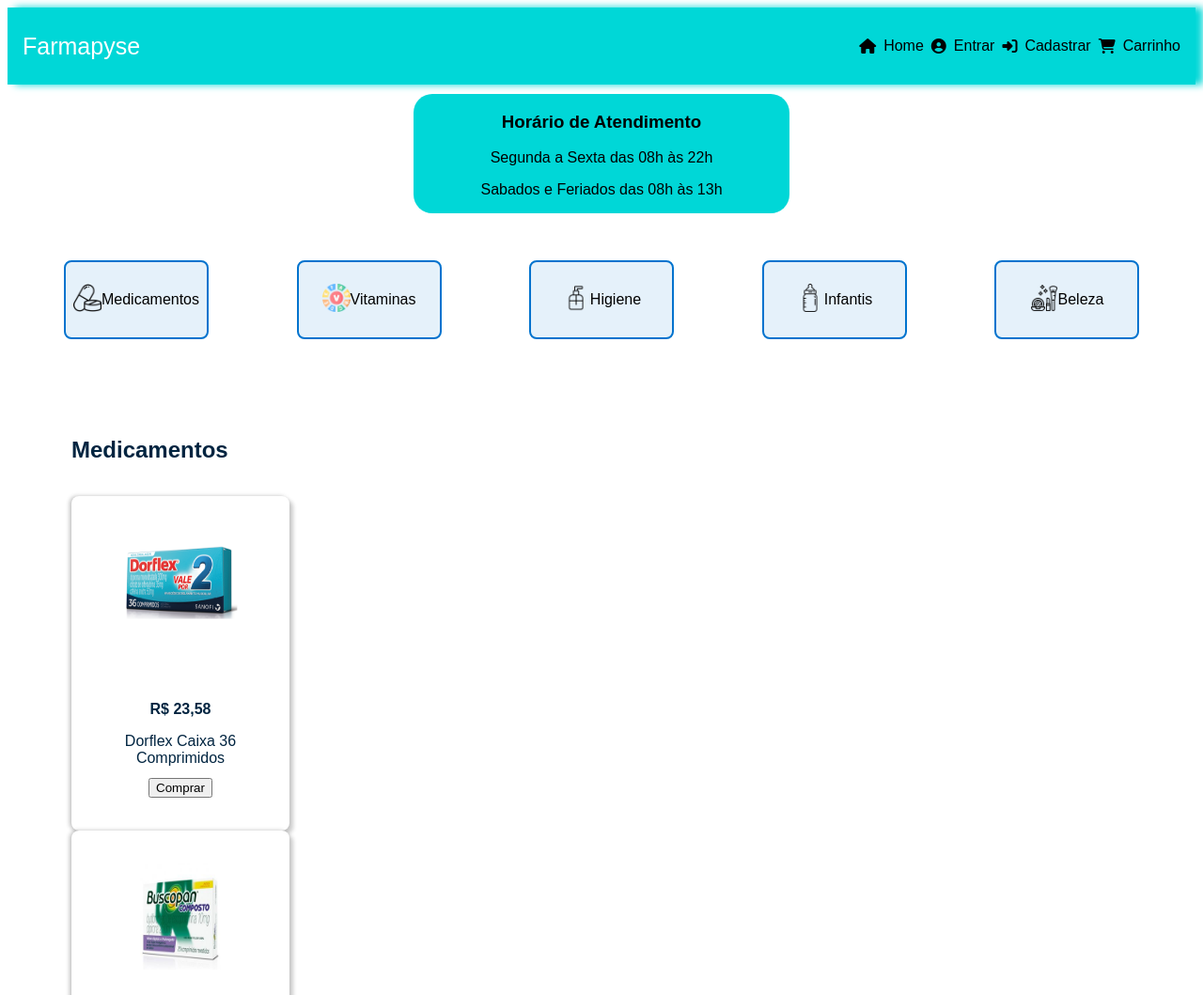
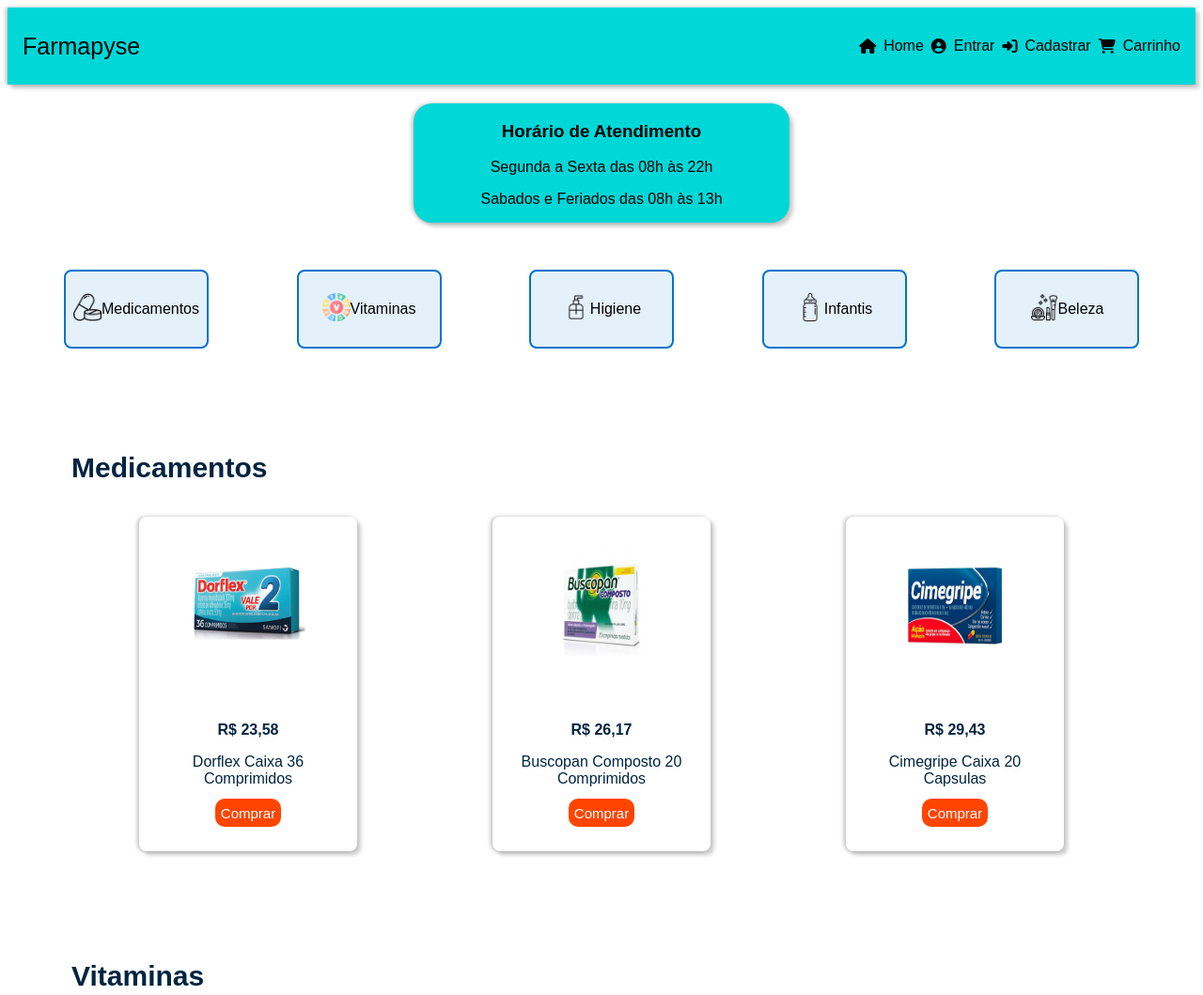
Before and after one commit to GabrielRFAL/E-Commerce-Farmacia, a plain HTML site: page index.html in a window 1280 px wide. Shown: the top 1059 px of the page at 94% size. Drawn offline with Linux system fonts and the light colour scheme.

Commit message:
finalizacao

```diff
--- a/index.html
+++ b/index.html
@@ -79,6 +79,7 @@
      <!-- Seção dos Medicamentos -->
      <section id="medicamentos" class="medicamentos">
         <h3 class="titulos">Medicamentos</h3>
+        <div class="blocos">
             <div class="grupo_medicamentos">
                 <div class="icone_medicamentos">
                     <img src="./images/dorflexcaixa.png" alt="medicamento1" class="icon_produtos">
@@ -103,11 +104,13 @@
                     <button class="comprar">Comprar</button>
                 </div>
             </div>
+        </div>
     </section>
 
      <!-- Seção das Vitaminas -->
       <section id="vitaminas" class="vitaminas">
         <h3 class="titulos">Vitaminas</h3>
+        <div class="blocos">
             <div class="grupo_vitaminas">
                 <div class="icone_vitaminas">
                     <img src="./images/andractiv.png" alt="vitamina1" class="icon_produtos">
@@ -132,11 +135,13 @@
                     <button class="comprar">Comprar</button>
                 </div>
             </div>
+        </div>
       </section>
 
       <!-- Seção da Higiene -->
       <section id="higiene" class="higiene">
         <h3 class="titulos">Higiene</h3>
+        <div class="blocos">
             <div class="grupo_higiene">
                 <div class="icone_higiene">
                     <img src="./images/cotonete.png" alt="higiene1" class="icon_produtos">
@@ -161,11 +166,13 @@
                     <button class="comprar">Comprar</button>
                 </div>
             </div>
+        </div>
       </section>
 
       <!-- Seção dos Infantis -->
       <section id="infantis" class="infantis">
         <h3 class="titulos">Infantis</h3>
+        <div class="blocos">
             <div class="grupo_infantis">
                 <div class="icone_infantis">
                     <img src="./images/fralda.png" alt="infantil1" class="icon_produtos">
@@ -190,11 +197,13 @@
                     <button class="comprar">Comprar</button>
                 </div>
             </div>
+        </div>
       </section>
 
       <!-- Seção dos Produtos de Beleza -->
        <section id="beleza" class="beleza">
         <h3 class="titulos">Beleza</h3>
+        <div class="blocos">
             <div class="grupo_beleza">
                 <div class="icone_beleza">
                     <img src="./images/condicionador.png" alt="beleza1" class="icon_produtos">
@@ -219,6 +228,7 @@
                     <button class="comprar">Comprar</button>
                 </div>
             </div>
+        </div>
        </section>
 
 
--- a/styles.css
+++ b/styles.css
@@ -26,7 +26,7 @@ footer h3 {
     margin: 0;
     padding: 1rem;
     top: 0;
-    box-shadow: 8px 0px 8px #00d7d7;
+    box-shadow: 4px 4px 4px 0 rgba(0, 0, 0, .2), -2px 0 4px 0 rgba(0, 0, 0, .25);
     position: sticky;
     justify-content: space-between;
     z-index: 99;
@@ -36,6 +36,7 @@ footer h3 {
     text-decoration: none;
     align-items: center;
     display: flex;
+    cursor: pointer;
 }
 
 .menu_list {
@@ -46,7 +47,8 @@ footer h3 {
 
 .textofarma {
     font-size: 25px;
-    color: white;
+    color: black;
+    cursor: pointer;
 }
 
 .mural {
@@ -57,7 +59,8 @@ footer h3 {
     border-radius: 20px;
     background-color: #00d7d7;
     margin: 0 auto;
-    margin-top: 10px;
+    margin-top: 20px;
+    box-shadow: 4px 4px 4px 0 rgba(0, 0, 0, .2), -2px 0 4px 0 rgba(0, 0, 0, .25);
 }
 
 .mensagem {
@@ -93,6 +96,11 @@ footer h3 {
     width: 30px;
 }
 
+.blocos {
+    display: flex;
+    justify-content: space-around;
+}
+
 .medicamentos {
     padding: 0px 68px 86px;
 }
@@ -115,7 +123,7 @@ footer h3 {
 
 .titulos {
     color: #002440;
-    font-size: 24px;
+    font-size: 30px;
     font-weight: 700;
     margin-bottom: 35px;
 }
@@ -214,3 +222,13 @@ footer h3 {
     width: 150px;
     margin-bottom: 32px;
 }
+
+.comprar {
+    background-color: orangered;
+    font-size: 15px;
+    height: 30px;
+    border-style: none;
+    border-radius: 10px;
+    color: white;
+    cursor: pointer;
+}
```
Lines whose indentation alone changed are shown as unchanged.
